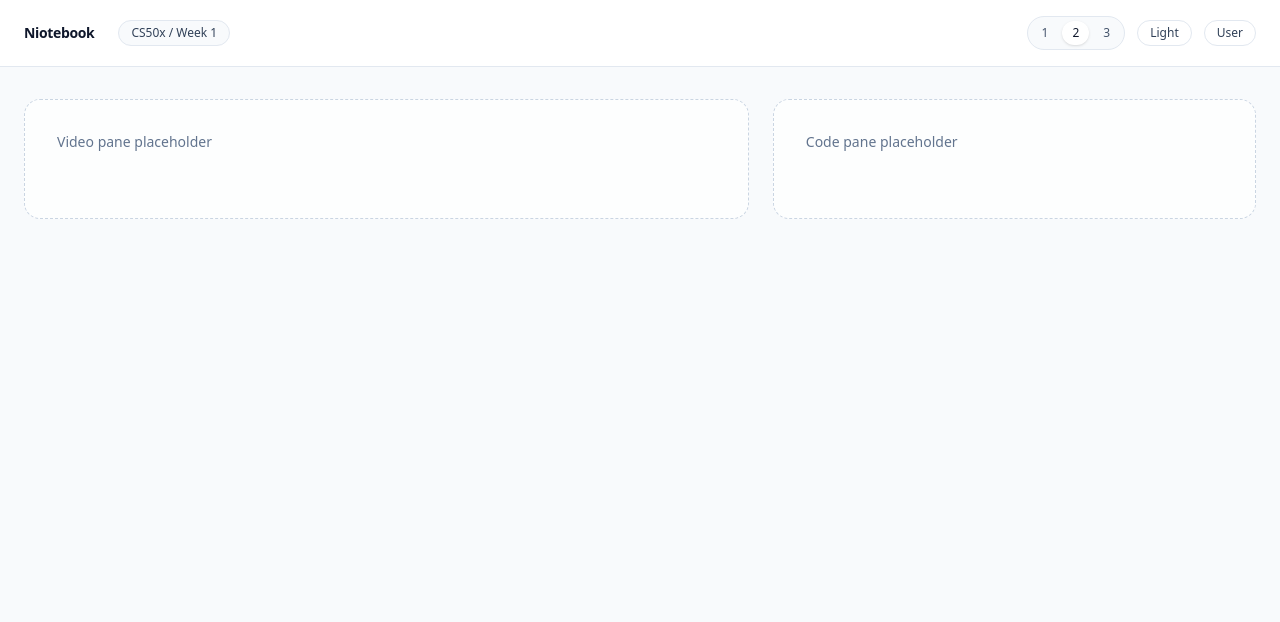
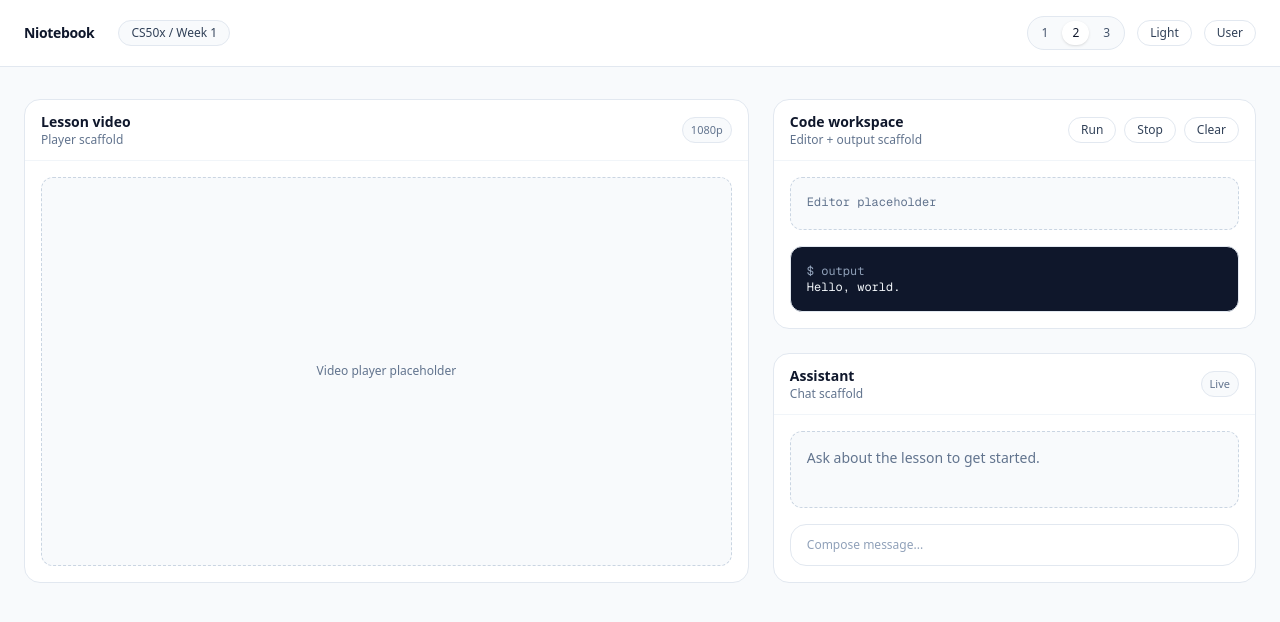
Before and after one commit to Akram012388/niotebook_v0.2, a Next.js app: page / in a window 1280 px wide. Shown: the top 622 px of the page. Built offline with nearby package versions, Linux system fonts and the light colour scheme.

Commit message:
feat(ui): scaffold workspace panes

```diff
--- a/src/ui/layout/LayoutGrid.tsx
+++ b/src/ui/layout/LayoutGrid.tsx
@@ -13,7 +13,7 @@ const LayoutGrid = ({ preset, children }: LayoutGridProps): ReactElement => {
   return (
     <div
       className={`grid gap-6 ${columns}`}
-      style={{ gridAutoRows: "minmax(120px, auto)" }}
+      style={{ gridAutoRows: "minmax(160px, auto)" }}
     >
       {children}
     </div>
--- a/src/ui/layout/WorkspaceGrid.tsx
+++ b/src/ui/layout/WorkspaceGrid.tsx
@@ -1,27 +1,44 @@
 "use client";
 
 import type { ReactElement } from "react";
+import { AiPane } from "../panes/AiPane";
+import { CodePane } from "../panes/CodePane";
+import { VideoPane } from "../panes/VideoPane";
 import { LayoutGrid } from "./LayoutGrid";
 import { useLayoutPreset } from "./LayoutPresetContext";
 
 const WorkspaceGrid = (): ReactElement => {
   const { activePreset } = useLayoutPreset();
 
+  if (activePreset === "single") {
+    return (
+      <div className="flex flex-col gap-6">
+        <VideoPane />
+        <CodePane />
+        <AiPane />
+      </div>
+    );
+  }
+
+  if (activePreset === "split") {
+    return (
+      <div className="flex gap-6">
+        <div className="min-w-0 flex-[3]">
+          <VideoPane />
+        </div>
+        <div className="flex min-w-0 flex-[2] flex-col gap-6">
+          <CodePane />
+          <AiPane />
+        </div>
+      </div>
+    );
+  }
+
   return (
     <LayoutGrid preset={activePreset}>
-      <section className="rounded-2xl border border-dashed border-slate-300 bg-white/70 p-8 text-sm text-slate-500">
-        Video pane placeholder
-      </section>
-      {activePreset !== "single" ? (
-        <section className="rounded-2xl border border-dashed border-slate-300 bg-white/70 p-8 text-sm text-slate-500">
-          Code pane placeholder
-        </section>
-      ) : null}
-      {activePreset === "triple" ? (
-        <section className="rounded-2xl border border-dashed border-slate-300 bg-white/70 p-8 text-sm text-slate-500">
-          AI pane placeholder
-        </section>
-      ) : null}
+      <VideoPane />
+      <CodePane />
+      <AiPane />
     </LayoutGrid>
   );
 };
--- /dev/null
+++ b/src/ui/panes/AiPane.tsx
@@ -0,0 +1,27 @@
+import type { ReactElement } from "react";
+
+const AiPane = (): ReactElement => {
+  return (
+    <section className="flex h-full flex-col rounded-2xl border border-slate-200 bg-white">
+      <header className="flex items-center justify-between border-b border-slate-100 px-4 py-3">
+        <div>
+          <p className="text-sm font-semibold text-slate-900">Assistant</p>
+          <p className="text-xs text-slate-500">Chat scaffold</p>
+        </div>
+        <span className="rounded-full border border-slate-200 bg-slate-50 px-2 py-1 text-[11px] font-medium text-slate-500">
+          Live
+        </span>
+      </header>
+      <div className="flex flex-1 flex-col gap-4 p-4">
+        <div className="flex-1 rounded-xl border border-dashed border-slate-300 bg-slate-50 p-4 text-sm text-slate-500">
+          <p>Ask about the lesson to get started.</p>
+        </div>
+        <div className="rounded-2xl border border-slate-200 bg-white px-4 py-3">
+          <p className="text-xs text-slate-400">Compose message...</p>
+        </div>
+      </div>
+    </section>
+  );
+};
+
+export { AiPane };
--- /dev/null
+++ b/src/ui/panes/CodePane.tsx
@@ -0,0 +1,45 @@
+import type { ReactElement } from "react";
+
+const CodePane = (): ReactElement => {
+  return (
+    <section className="flex h-full flex-col rounded-2xl border border-slate-200 bg-white">
+      <header className="flex items-center justify-between border-b border-slate-100 px-4 py-3">
+        <div>
+          <p className="text-sm font-semibold text-slate-900">Code workspace</p>
+          <p className="text-xs text-slate-500">Editor + output scaffold</p>
+        </div>
+        <div className="flex items-center gap-2 text-xs">
+          <button
+            type="button"
+            className="rounded-full border border-slate-200 px-3 py-1 text-slate-700"
+          >
+            Run
+          </button>
+          <button
+            type="button"
+            className="rounded-full border border-slate-200 px-3 py-1 text-slate-700"
+          >
+            Stop
+          </button>
+          <button
+            type="button"
+            className="rounded-full border border-slate-200 px-3 py-1 text-slate-700"
+          >
+            Clear
+          </button>
+        </div>
+      </header>
+      <div className="flex flex-1 flex-col gap-4 p-4">
+        <div className="flex-1 rounded-xl border border-dashed border-slate-300 bg-slate-50 p-4 font-mono text-xs text-slate-500">
+          Editor placeholder
+        </div>
+        <div className="rounded-xl border border-slate-200 bg-slate-900 p-4 font-mono text-xs text-slate-100">
+          <p className="text-slate-400">$ output</p>
+          <p>Hello, world.</p>
+        </div>
+      </div>
+    </section>
+  );
+};
+
+export { CodePane };
--- /dev/null
+++ b/src/ui/panes/VideoPane.tsx
@@ -0,0 +1,24 @@
+import type { ReactElement } from "react";
+
+const VideoPane = (): ReactElement => {
+  return (
+    <section className="flex h-full flex-col rounded-2xl border border-slate-200 bg-white">
+      <header className="flex items-center justify-between border-b border-slate-100 px-4 py-3">
+        <div>
+          <p className="text-sm font-semibold text-slate-900">Lesson video</p>
+          <p className="text-xs text-slate-500">Player scaffold</p>
+        </div>
+        <span className="rounded-full border border-slate-200 bg-slate-50 px-2 py-1 text-[11px] font-medium text-slate-500">
+          1080p
+        </span>
+      </header>
+      <div className="p-4">
+        <div className="flex aspect-video items-center justify-center rounded-xl border border-dashed border-slate-300 bg-slate-50 text-xs text-slate-500">
+          Video player placeholder
+        </div>
+      </div>
+    </section>
+  );
+};
+
+export { VideoPane };
```
